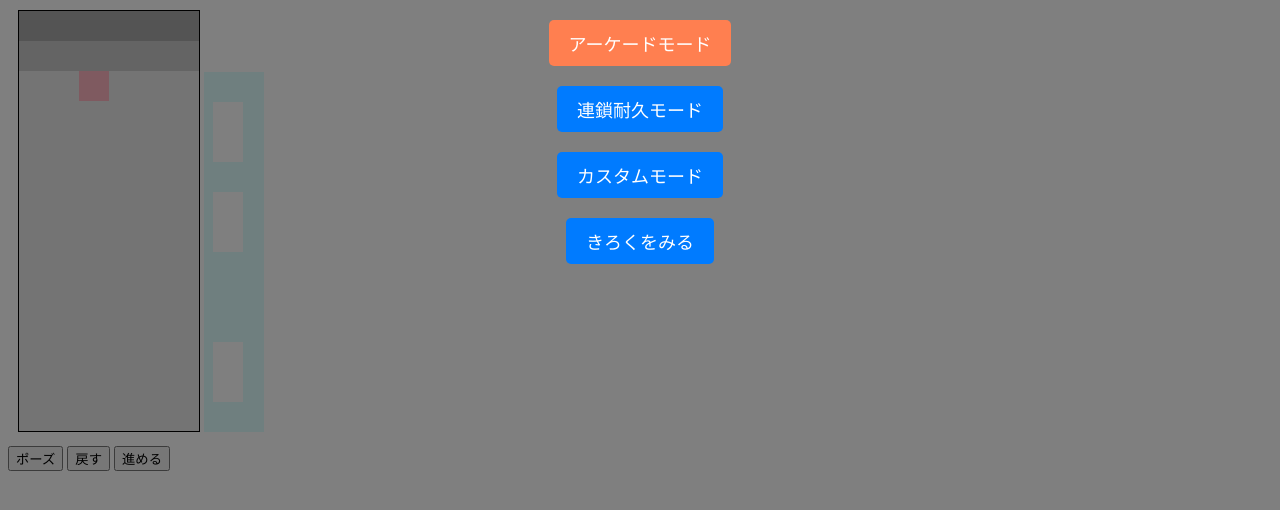
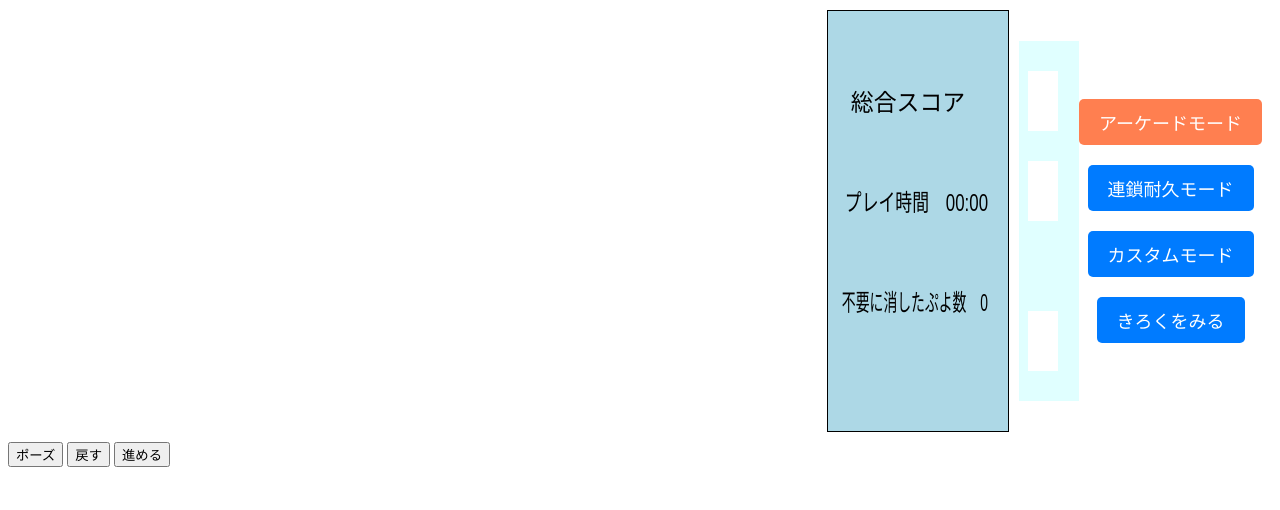
Before and after one commit to tanaka774/puyo_mountain, a website built with Vite: page index.html in a window 1280 px wide. Built offline with nearby package versions, Linux system fonts and the light colour scheme.

Commit message:
try to show result on gameclear, but on the way

```diff
--- a/src/htmlHandle.ts
+++ b/src/htmlHandle.ts
@@ -11,6 +11,7 @@ export class HtmlHandle {
   private _startTime: number;
   private _currentTime: number;
   private _timerStarted: boolean;
+  private _formattedTime: string;
   // private _pauseButton: HTMLElement;
 
   constructor(
@@ -21,7 +22,7 @@ export class HtmlHandle {
     this._chainNumShow = document.getElementById("chainCount");
     this._chainPuyoNumShow = document.getElementById("chainPuyoNum");
     this._timerElement = document.getElementById('timer');
-    this._timerElement.textContent = '00:00';
+    this._formattedTime = '00:00';
     this._timerStarted = false;
     // this._pauseButton = document.getElementById("pauseButton");
 
@@ -51,6 +52,23 @@ export class HtmlHandle {
     }
     this._chainNumShow.textContent = `${this._chain.chainCount} 連鎖    最大${this._chain.maxVirtualChainCount}連鎖可能`
     this._chainPuyoNumShow.textContent = `有効連鎖ぷよ数: ${this._mountain.validVanishPuyoNum} 不要連鎖ぷよ数: ${this._mountain.unnecessaryVanishPuyoNum}`
+    this._timerElement.innerText = this._formattedTime;
+
+    if (stateHandle.checkCurrentState(GameState.GAMECLEAR) || stateHandle.checkCurrentState(GameState.MENU)) {
+      const resultTime: string = this._formattedTime;
+      const mainCanvas = document.getElementById('mainCanvas') as HTMLCanvasElement;
+      const ctx = mainCanvas.getContext('2d');
+      ctx.fillStyle = "lightblue";
+      ctx.fillRect(0, 0, mainCanvas.width, mainCanvas.height);
+      ctx.font = "24px Arial";
+      ctx.fillStyle = "black";
+      const resultScore = `　総合スコア　${this._mountain.resultGrade}`;
+      const resultPlayTime = `　プレイ時間　${this._formattedTime}`
+      const resultUnne = `　不要に消したぷよ数　${this._mountain.unnecessaryVanishPuyoNum}`
+      ctx.fillText(resultScore, 0, 100, 160);
+      ctx.fillText(resultPlayTime, 0, 200, 160);
+      ctx.fillText(resultUnne, 0, 300, 160);
+    }
   }
 
   // handlePause() {
@@ -86,6 +104,7 @@ export class HtmlHandle {
 
     const elapsedTimeInSeconds = Math.floor((this._currentTime - this._startTime) / 1000);
     const formattedTime = this.formatTime(elapsedTimeInSeconds);
-    this._timerElement.textContent = formattedTime;
+    // this._timerElement.textContent = formattedTime;
+    this._formattedTime = formattedTime;
   }
 }
--- a/src/mountain.ts
+++ b/src/mountain.ts
@@ -38,6 +38,7 @@ export class Mountain {
   private _enduranceChainVariablity: number[];
   private _enduranceMinTargetChainNum: number;
   private _enduranceMaxTargetChainNum: number;
+  private _resultGrade: string;
 
   constructor(
     private _board: Board,
@@ -282,7 +283,6 @@ export class Mountain {
         this._targetChainNums.length === this._phase
       ) {
         // end of game
-        this._currentTargetChainNum = 99;
         this._everyPhaseEnds = true;
         return;
       }
@@ -303,10 +303,10 @@ export class Mountain {
     if (this._currentMode === GameMode.ARCADE) {
       // this._targetChainNums = [[4, 5, 6, 7, 8], [5, 6, 7, 8, 9], [6, 7, 8, 9, 10]]
       this._targetChainNums =
-      (this._currentDifficulty === Difficulty.EASY) ? [[4, 4], [4, 4], [4, 4]] :
-      (this._currentDifficulty === Difficulty.NORMAL) ? [[6, 6], [6, 6], [6, 6]] :
-      (this._currentDifficulty === Difficulty.HARD) ? [[8, 8], [8, 8], [8, 8]] :
-      [[]];
+        (this._currentDifficulty === Difficulty.EASY) ? [[4, 4]] :
+          (this._currentDifficulty === Difficulty.NORMAL) ? [[6, 6], [6, 6], [6, 6]] :
+            (this._currentDifficulty === Difficulty.HARD) ? [[8, 8], [8, 8], [8, 8]] :
+              [[]];
 
       this._currentTargetChainIndex = 0;
       this._currentTargetChainNum = this._targetChainNums[this._phase - 1][this._currentTargetChainIndex];
@@ -337,6 +337,7 @@ export class Mountain {
     this._everyPhaseEnds = false;
     this._validVanishPuyoNum = 0;
     this._unnecessaryVanishPuyoNum = 0;
+    this._resultGrade = '';
   }
 
   initAll() {
@@ -372,4 +373,6 @@ export class Mountain {
   get enduranceTotalTargetChainNum() { return this._enduranceTotalTargetChainNum; }
 
   setDifficulty(difficulty: Difficulty) { this._currentDifficulty = difficulty; }
+
+  get resultGrade() { return this._resultGrade; }
 }
--- a/src/styles.css
+++ b/src/styles.css
@@ -1,16 +1,17 @@
 .canvas-container {
   white-space: nowrap;
-  /* display: flex; */
-  margin: 10px; /* Add some space between the canvases */
-  /* background: lightseagreen; */
-  /* position: absolute; */
+  display: flex;
+  justify-content: center;
+  align-items: center;
+  margin: 10px;
 }
 #mainCanvas {
   border: 1px solid #000;
   display: inline-block;
   margin: 0 auto;
   background: lightgray;
-  z-index: 3;
+  z-index: 1;
+  margin-right: 5px;
   /* position: absolute; */
   /* flex: 0 0 auto; */
   /* width: 120px; */
@@ -20,18 +21,19 @@
   display: inline-block;
   background: lightcyan;
   z-index: 1;
+  margin-left: 5px;
   /* position: absolute; */
   /* flex: 0 0 auto; */
 }
 
 .overlay {
-  position: absolute;
+  /* position: absolute;
   top: 0;
   bottom: 0;
   left: 0;
   right: 0;
   background-color: rgba(0,0,0,0.5);
-  z-index: 2;
+  z-index: 2; */
 }
 
 .menu-container {
```
